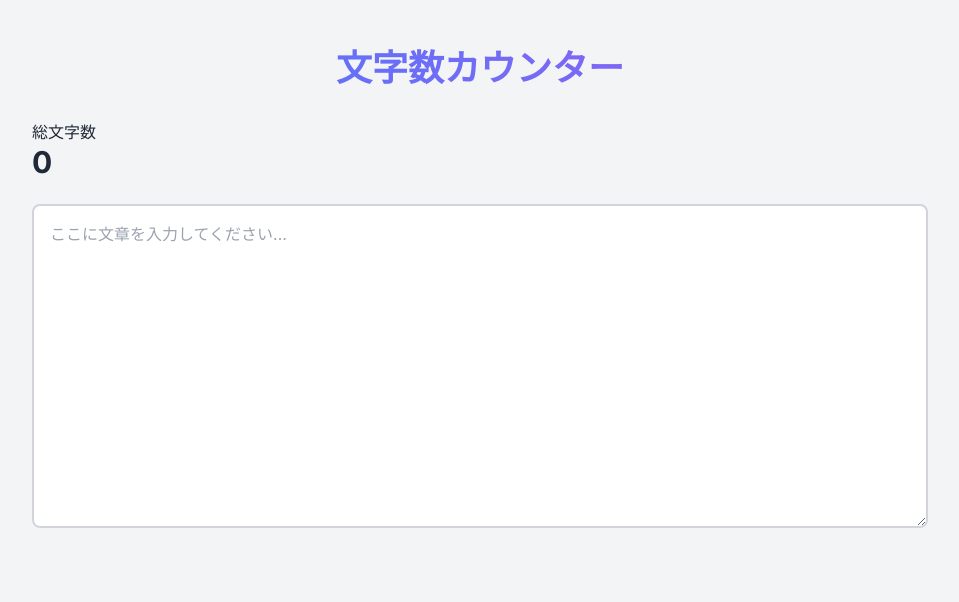
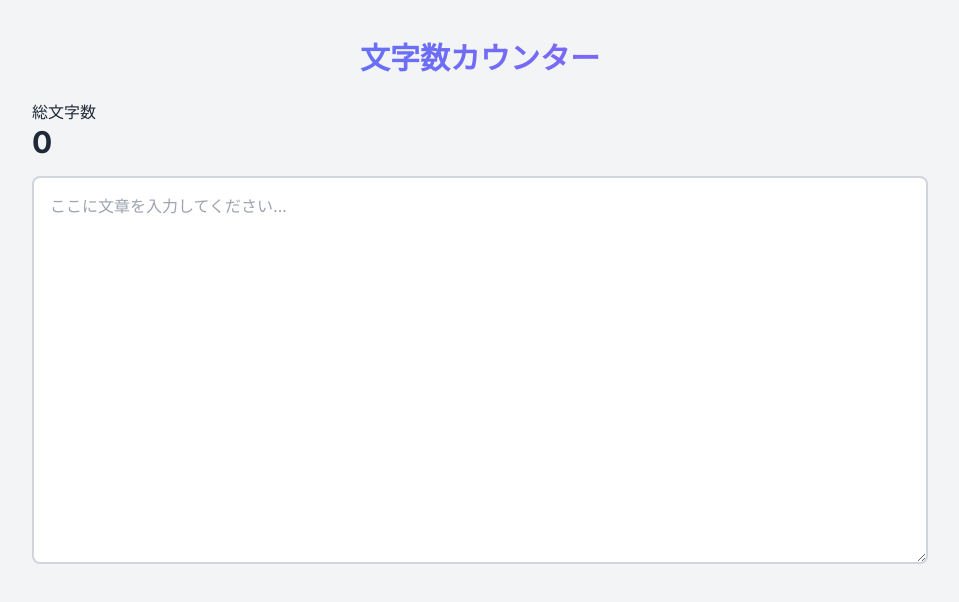
Before and after one commit to kochan-35/CharacterCounter, a plain HTML site: page index.html in a window 1280 px wide. Shown: the whole page, without its empty margins (160-1119 px from the left). Drawn offline with nearby package versions, Linux system fonts and the light colour scheme.

Commit message:
Update index.html
サイズや padding の変更

```diff
--- a/index.html
+++ b/index.html
@@ -19,11 +19,11 @@
     <body class = "bg-gray-100 text-gray-800 antialiased">
 
         <!-- レイアウトのため -->
-        <div class = "container mx-auto px-4 py-8 md:py-12">
+        <div class = "container mx-auto px-4 py-6 md:py-10">
 
             <!-- 1. ページの大見出し -->
-            <header class = "text-center mb-8">
-                <h1 class = "text-3xl md:text-4xl font-black bg-gradient-to-r from-blue-500 to-purple-500 bg-clip-text text-transparent">
+            <header class = "text-center mb-6">
+                <h1 class = "text-2xl md:text-3xl font-black bg-gradient-to-r from-blue-500 to-purple-500 bg-clip-text text-transparent">
                     文字数カウンター
                 </h1>
             </header>
@@ -32,7 +32,7 @@
             <main class = "max-w-4xl mx-auto">
 
                 <!-- 2. 文字数の表示 -->
-                <div class = "mb-6">
+                <div class = "mb-4">
                     <p>総文字数</p>
                     <span id = "total-chars" class = "text-3xl font-bold">0</span>
                 </div>
@@ -40,7 +40,7 @@
                 <!-- 3. テキストエリア（文章入力） -->
                 <div class = "relative rounded-lg p-0.5 bg-gray-300 focus-within:bg-gradient-to-r from-blue-500 to-purple-500 transition duration-300">
                     <div class = "rounded-md overflow-hidden">
-                        <textarea id = "text-input" class = "w-full h-80 bg-white border-0 p-4 resize-y focus:outline-none placeholder-gray-400 block" placeholder = "ここに文章を入力してください..."></textarea>
+                        <textarea id = "text-input" class = "w-full h-96 bg-white border-0 p-4 resize-y focus:outline-none placeholder-gray-400 block" placeholder = "ここに文章を入力してください..."></textarea>
                     </div>
                 </div>
 
```
